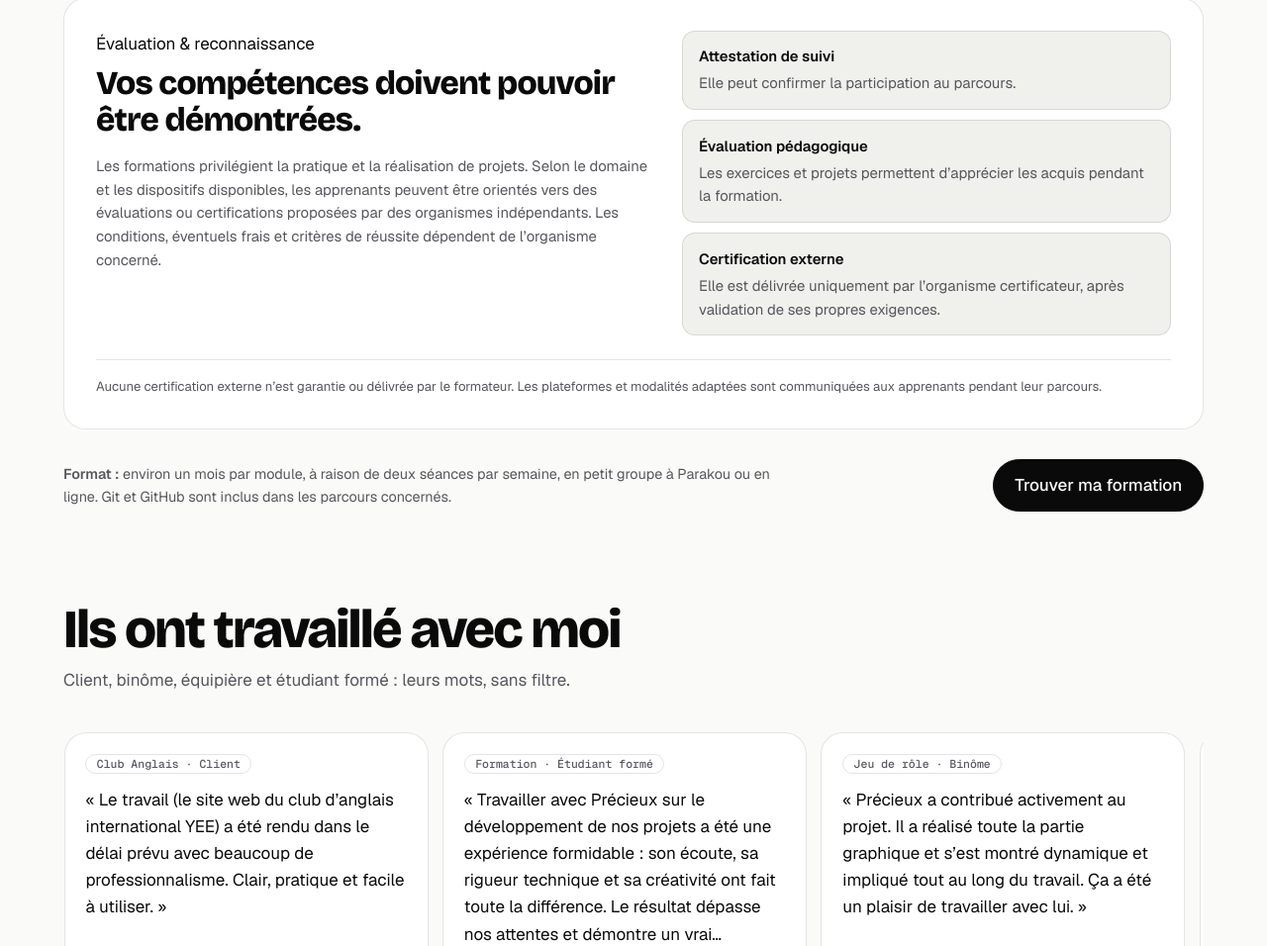
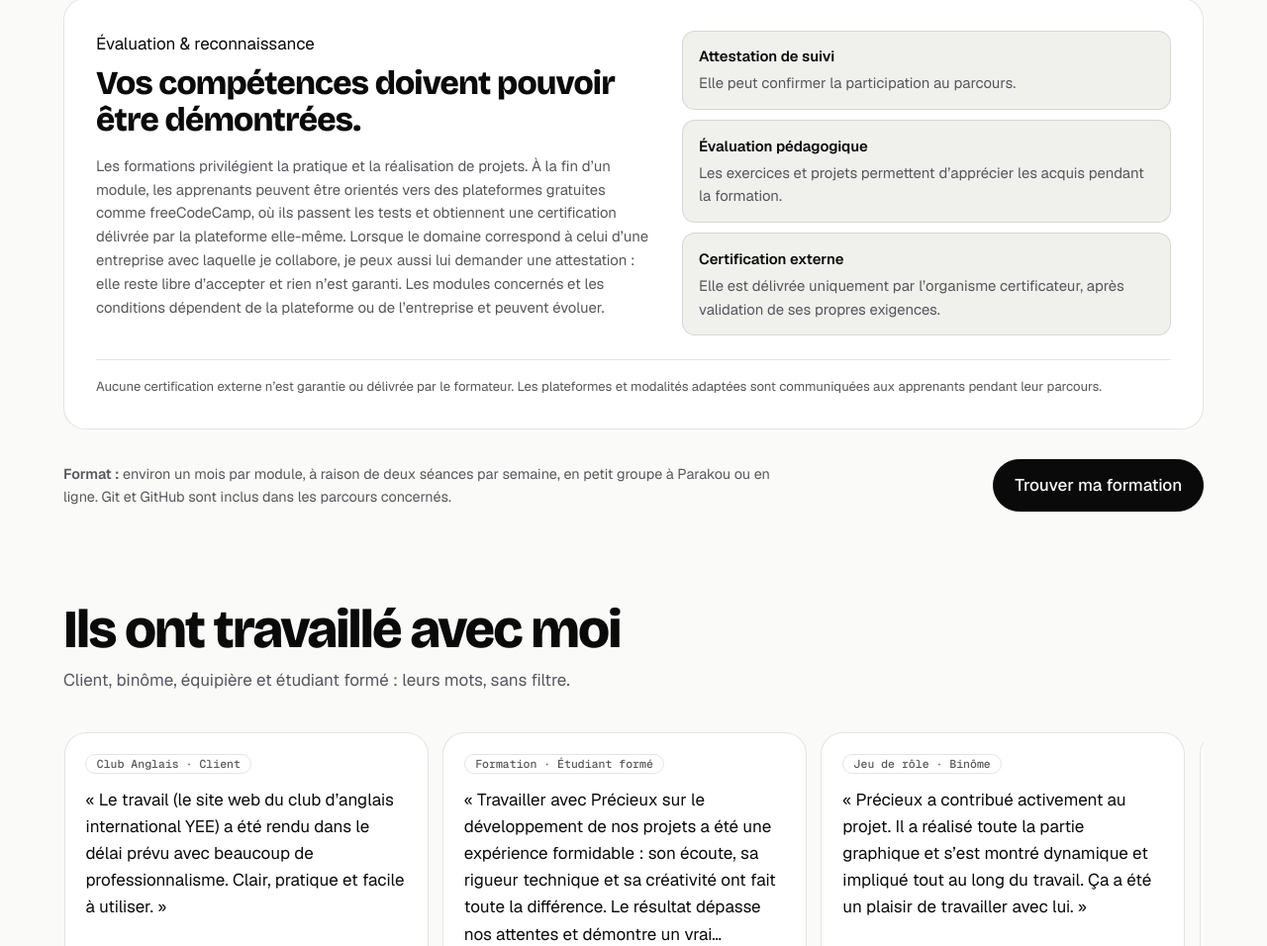
Before and after one commit to mbonpre/portfolio, a plain HTML site: page index.html in a window 1280 px wide. Shown: the part 5737-6693 px from the top of the page at 99% size. Drawn offline with nearby package versions, Linux system fonts and the light colour scheme; no server answers.

Commit message:
docs: attestation possible via une entreprise partenaire, non garantie

```diff
--- a/index.html
+++ b/index.html
@@ -184,7 +184,7 @@
 
   <div class="cert-box rv">
     <div><span class="lb">Évaluation & reconnaissance</span><h3>Vos compétences doivent pouvoir être démontrées.</h3>
-    <p>Les formations privilégient la pratique et la réalisation de projets. Selon le domaine et les dispositifs disponibles, les apprenants peuvent être orientés vers des évaluations ou certifications proposées par des organismes indépendants. Les conditions, éventuels frais et critères de réussite dépendent de l’organisme concerné.</p></div>
+    <p>Les formations privilégient la pratique et la réalisation de projets. À la fin d’un module, les apprenants peuvent être orientés vers des plateformes gratuites comme freeCodeCamp, où ils passent les tests et obtiennent une certification délivrée par la plateforme elle-même. Lorsque le domaine correspond à celui d’une entreprise avec laquelle je collabore, je peux aussi lui demander une attestation : elle reste libre d’accepter et rien n’est garanti. Les modules concernés et les conditions dépendent de la plateforme ou de l’entreprise et peuvent évoluer.</p></div>
     <div class="cert-points">
       <p><strong>Attestation de suivi</strong><span>Elle peut confirmer la participation au parcours.</span></p>
       <p><strong>Évaluation pédagogique</strong><span>Les exercices et projets permettent d’apprécier les acquis pendant la formation.</span></p>
```
